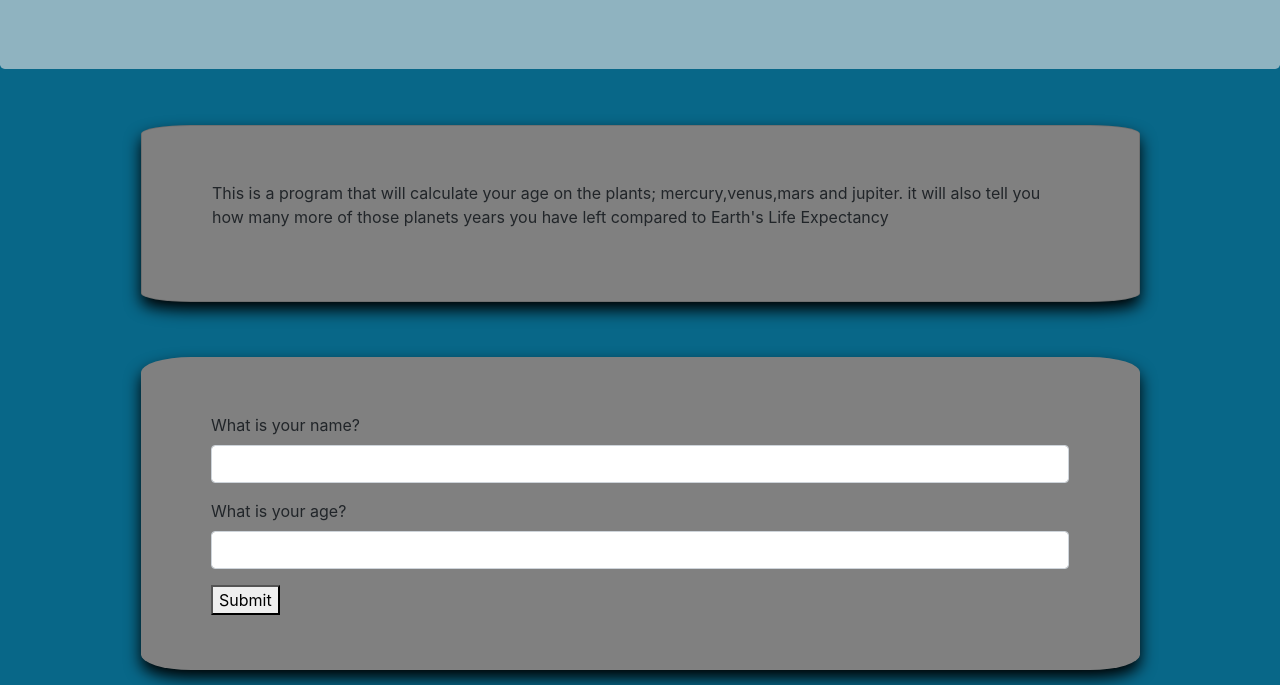
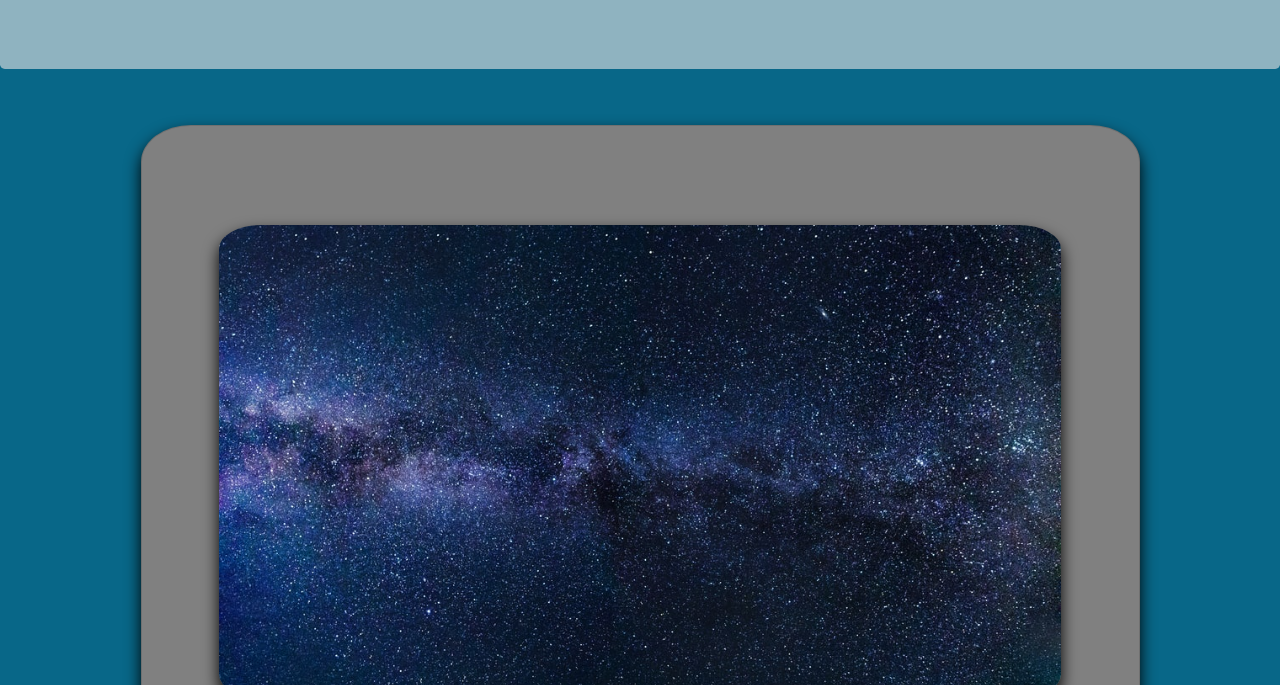
Before and after one commit to dschaaf89/Solar-Age, a website built with webpack: page src/index.html in a window 1280 px wide. Shown: the part 115-800 px from the top of the page. Built offline with nearby package versions, Linux system fonts and the light colour scheme.

Commit message:
it will add an image to the page

```diff
--- a/src/css/styles.css
+++ b/src/css/styles.css
@@ -10,7 +10,6 @@ h1{text-align: center;}
 .jumbotron{
   background-color: #e4e4e49d;
 }
-
 .card1{
   background-color: grey;
   margin: 5%;
@@ -22,4 +21,16 @@ h1{text-align: center;}
   margin: 5%;
   padding: 5%;
   box-shadow: 0 8px 16px 0 black;
-  border-radius: 5%;}
+  border-radius: 5%;
+}
+#space{
+  display: block;
+  margin-left: auto;
+  margin-right: auto;
+  border: 50% solid black;
+  margin-top: 5%;
+  margin-bottom: 5%;
+  box-shadow: 0 8px 16px 0 black;
+  width: 95%;
+  border-radius: 5%;
+}
--- a/src/index.html
+++ b/src/index.html
@@ -17,7 +17,9 @@
     <div class="container">
       <div id = "message">
       <div class="card">
+        <img src="assets/images/space.jpg" alt="space!" id = "space">
         <div class="container">
+
           <p>This is a program that will calculate your age on the plants; mercury,venus,mars and jupiter. it will also
             tell you how many more of those planets years you have left compared to Earth's Life Expectancy</p>
         </div>
```
Also changed, not shown: src/assets/images/space.jpg (renamed from assets/images/space.jpg).
